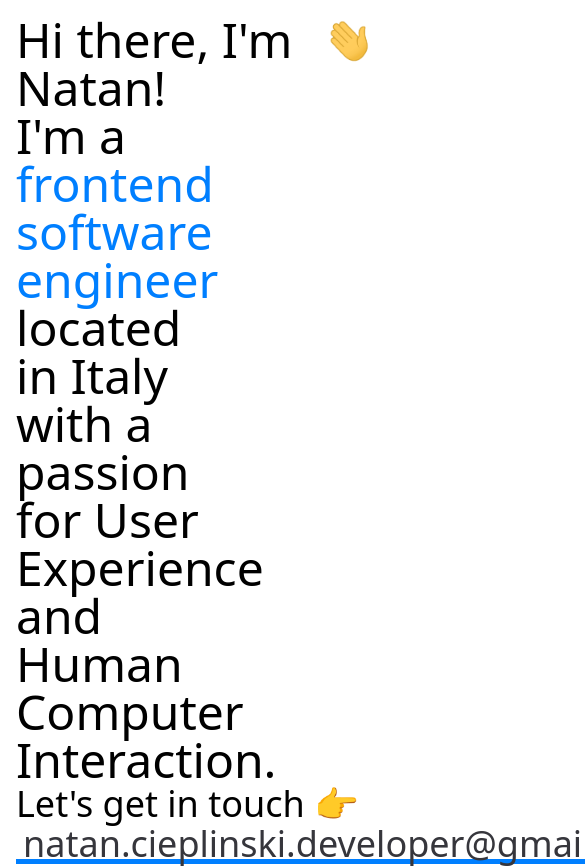
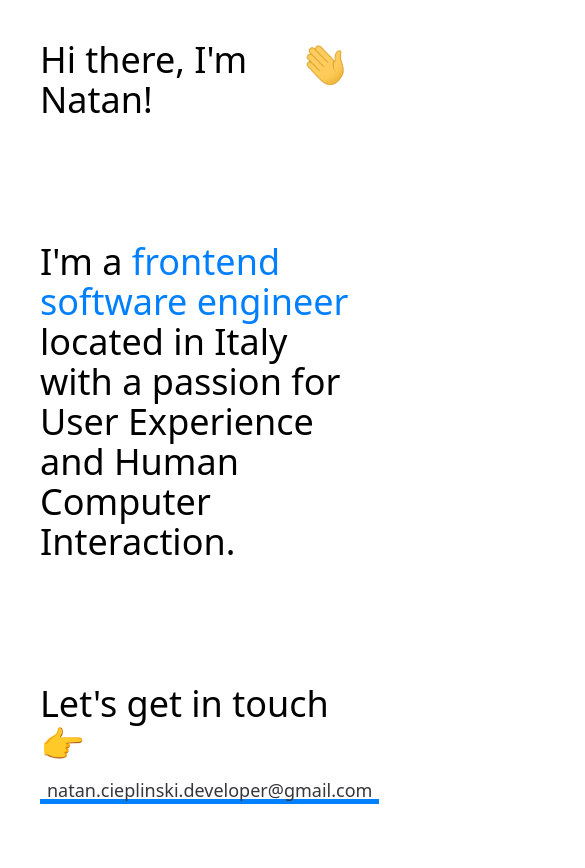
Before and after one commit to NatanCieplinski/personal-website, a Next.js app: page / in a window 390 px wide. Shown: the top 868 px of the page, 585 px wide, since content can reach past the window. After the commit the page ends 844 px from the top, so only its background shows below. Built offline with nearby package versions, Linux system fonts and the light colour scheme.

Commit message:
Add mobile responsiveness

```diff
--- a/components/sections/Bio.tsx
+++ b/components/sections/Bio.tsx
@@ -2,17 +2,17 @@ import { HighlightedLink, HighlightedText } from '../shared'
 
 const Bio: React.FC = () => {
   return (
-    <div className="flex flex-col justify-between h-screen p-4 md:py-30 lg:py-60 lg:px-40 text-5xl font-light">
+    <div className="flex flex-col justify-between w-full h-full p-10 md:py-40 md:px-20 lg:py-60 lg:px-40 space-y-20 text-4xl md:text-4xl lg:text-5xl font-light">
       <div className="flex space-x-4">
         <span>
           Hi there, I&apos;m <span className="font-medium">Natan!</span>
         </span>
         <img src="/images/wave.gif" className="h-12"/>
       </div>
-      <p className="pr-40">
+      <p className="md:pr-10 lg:pr-40">
         I&apos;m a <HighlightedText>frontend software engineer</HighlightedText> located in Italy with a passion for User Experience and Human Computer Interaction.
       </p>
-      <div className="text-4xl">Let&apos;s get in touch 👉 <HighlightedLink href="mailto:natan.cieplinski.developer@gmail.com">natan.cieplinski.developer@gmail.com</HighlightedLink> </div>
+      <div className="text-4xl">Let&apos;s get in touch 👉 <HighlightedLink href="mailto:natan.cieplinski.developer@gmail.com" className="text-lg md:text-3xl lg:text-4xl">natan.cieplinski.developer@gmail.com</HighlightedLink> </div>
     </div>
   )
 }
--- a/components/shared/HighlightedLink.tsx
+++ b/components/shared/HighlightedLink.tsx
@@ -1,7 +1,13 @@
 import style from './HighlightedLink.module.css'
 
-const HighlightedLink: React.FC<{ href:string }> = ({ href, children }) => {
-  return <a className={style['highlight-link']} href={href}>{ children }</a>
+const HighlightedLink: React.FC<{ href:string, className?:string }> = ({ className, href, children }) => {
+  return (
+    <a className={style['highlight-link']} href={href}>
+      <span className={className}>
+        { children }
+      </span>
+    </a>
+  )
 }
 
 export { HighlightedLink }
--- a/pages/index.tsx
+++ b/pages/index.tsx
@@ -2,10 +2,10 @@ import { GlobalMeta, Bio } from '../components/sections'
 
 const Home: React.FC = () => {
   return (
-    <>
+    <div className="h-screen w-screen">
       <GlobalMeta />
       <Bio />
-    </>
+    </div>
   )
 }
 
--- a/styles/globals.css
+++ b/styles/globals.css
@@ -4,6 +4,7 @@
 
 html,
 body {
+  height: 100vh;
   padding: 0;
   margin: 0;
   font-family: -apple-system, BlinkMacSystemFont, Segoe UI, Roboto, Oxygen,
--- a/tailwind.config.js
+++ b/tailwind.config.js
@@ -2,7 +2,13 @@ module.exports = {
   purge: ['./pages/**/*.{js,ts,jsx,tsx}', './components/**/*.{js,ts,jsx,tsx}'],
   darkMode: false, // or 'media' or 'class'
   theme: {
-    extend: {},
+    screens: {
+      'sm': '425px',
+      'md': '768px',
+      'lg': '1024px',
+      'xl': '1280px',
+      '2xl': '1536px',
+    },
     colors: {
       blue: {
         DEFAULT: '#007FFF'
```
